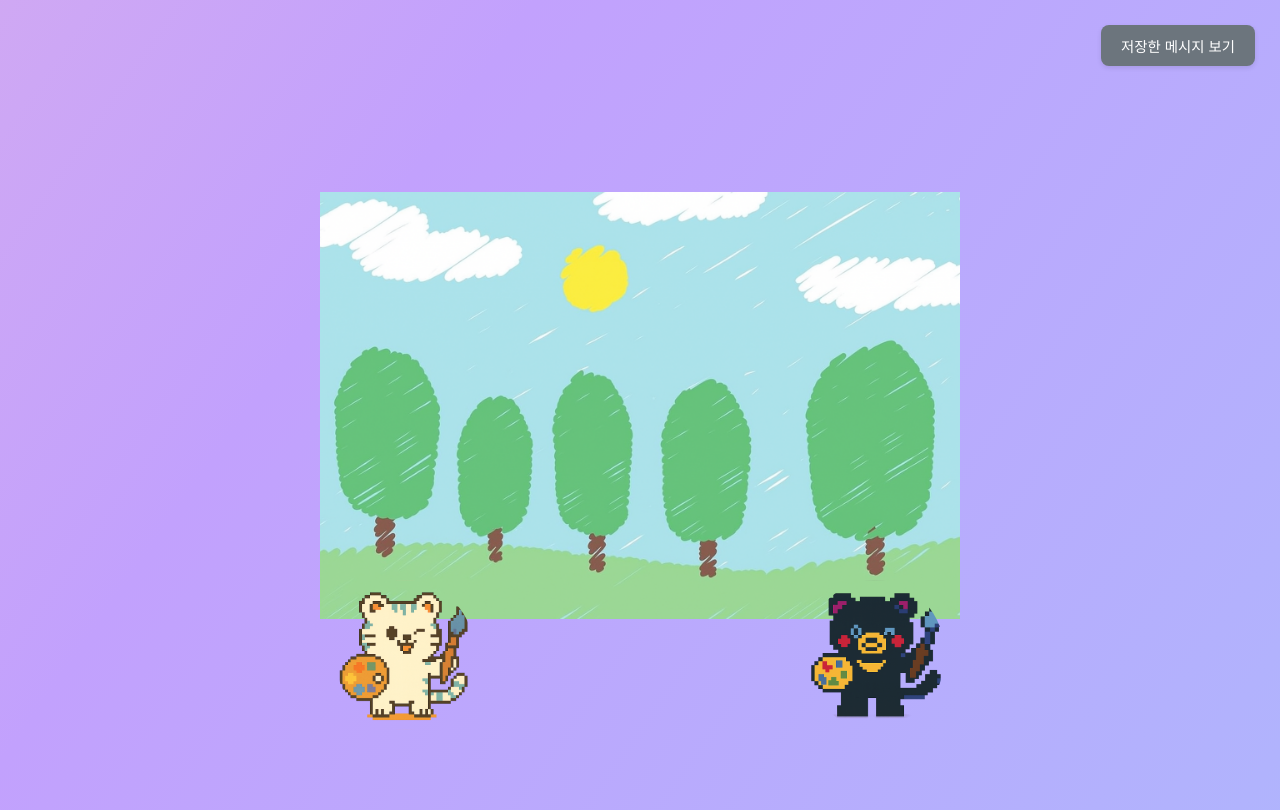
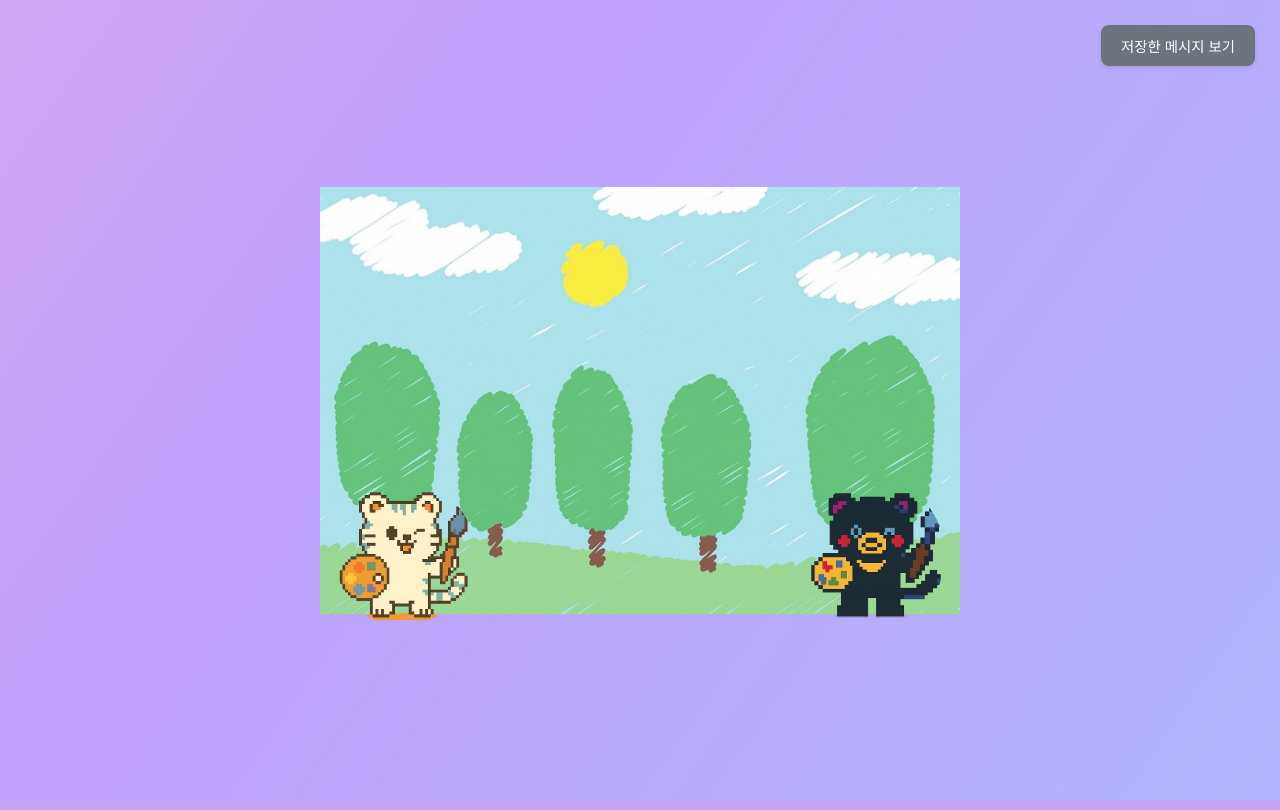
Before and after one commit to dhalstjd01/untitled3, a Flask app: page / in a window 1280 px wide. Run offline with Flask 3, Linux system fonts and the light colour scheme.

Commit message:
위치 수정본

```diff
--- a/AIchat/templates/index.html
+++ b/AIchat/templates/index.html
@@ -74,7 +74,7 @@
             background-color: transparent;
             box-shadow: none;
             z-index: 10;
-            margin-top: 500px;
+            margin-top: 400px;
         }
 
         /* --- Title & Subtitle --- */
```
Also changed, not shown: AIchat/static/images/profile_ho.png (added), AIchat/static/images/profile_ung.png (added), 1 other file.
